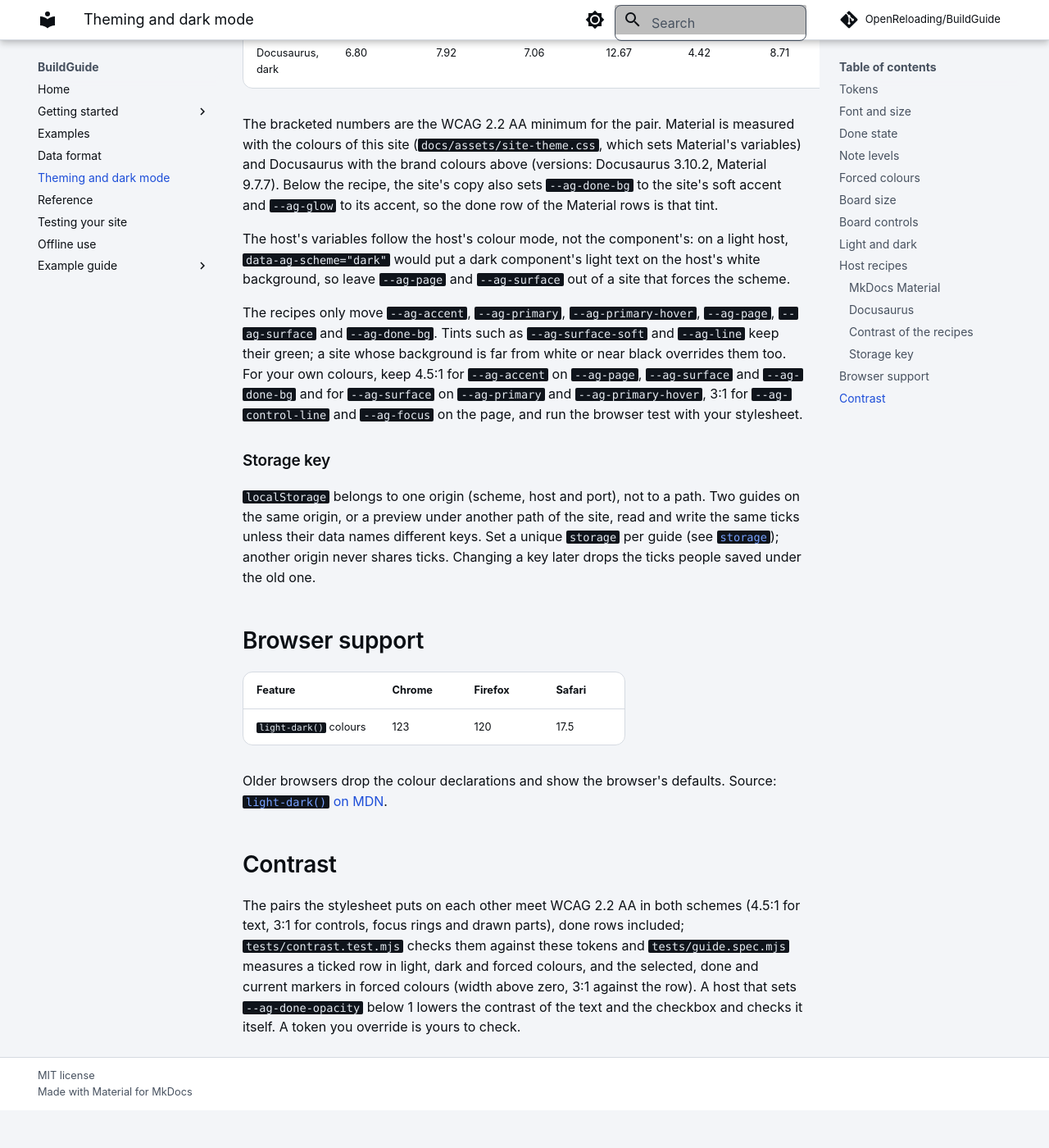
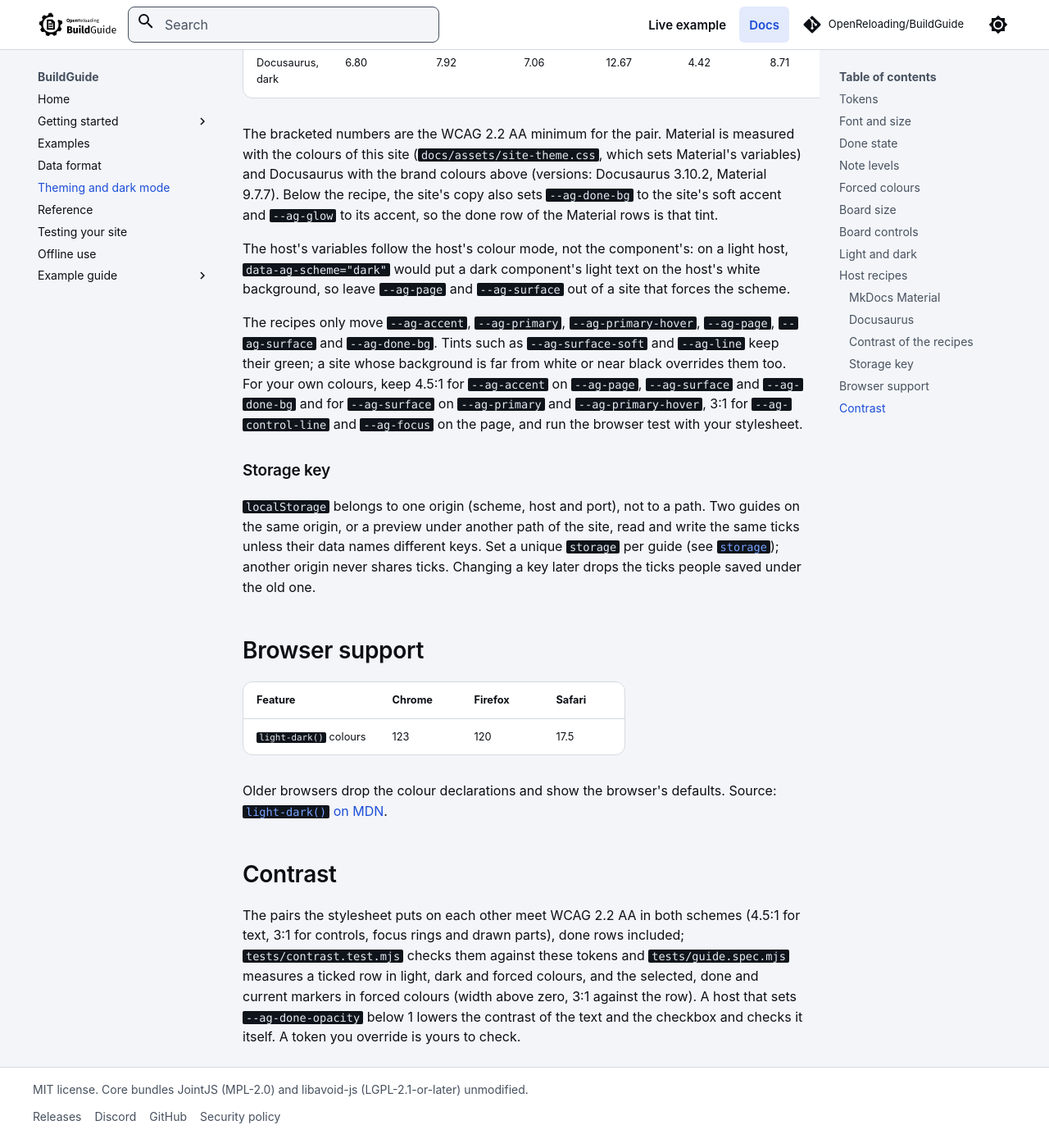
Before and after one commit to OpenReloading/BuildGuide, an MkDocs documentation site: the page built from docs/theming.md, in a window 1280 px wide and 1400 px high, scrolled down 9144 px. Shown: the whole window at 82% size. Built offline with MkDocs 1.6.1 and Material for MkDocs 9.7.7, drawn with Linux system fonts in a browser that asks for light colours; before the commit the page ends 10498 px from its top, so only the background shows below that.

Commit message:
docs: header and footer of the site
The header shows the wordmark as the home link, Material's search, the links
Live example, Docs and the repository link with its build-time facts, and the
light and dark toggle. Every control is at least 44px high, the content is at
most 1360px wide, and on a phone the links take a second row. The links sit in
the part of the header that instant navigation swaps, so the current section
follows the page.

The footer shows the licence line from `copyright` in mkdocs.yml and the links
Releases, Discord, GitHub and Security policy.

Refs #164

```diff
--- a/docs/assets/repo-widget.css
+++ b/docs/assets/repo-widget.css
@@ -1,4 +1,9 @@
-/* scrolls and anchors land below the sticky header: its repository link must not cover a component's buttons */
+/* scrolls and anchors land below the sticky header (61px, two rows on a phone): its links must not cover a component's buttons */
 html {
-  scroll-padding-top: 3rem;
+  scroll-padding-top: 72px;
 }
+@media (max-width: 480px) {
+  html {
+    scroll-padding-top: 124px;
+  }
+}
--- a/docs/assets/site-theme.css
+++ b/docs/assets/site-theme.css
@@ -58,8 +58,42 @@
   --md-code-hl-generic-color:#a8b2c0;
   --md-code-hl-variable-color:#a8b2c0;
 }
-.md-header,.md-tabs{border-bottom:1px solid var(--md-default-fg-color--lightest)}
+/* header and footer (overrides/partials/header.html, copyright.html) in px: Material's rem grows with the window; every control is at least 44px high */
+.md-header{border-bottom:1px solid var(--md-default-fg-color--lightest);box-shadow:none}
+.md-header__inner{max-width:1360px;min-height:60px;padding:0 40px;gap:8px}
+.md-sidebar{top:61px}
+.md-header__button{margin:0;padding:10px;min-width:44px;min-height:44px}
+.md-header .md-header__button.md-logo{display:block;padding:4px 0}
+.md-header .md-header__button.md-logo img{height:36px}
+[data-md-color-scheme=default] .md-logo img.md-logo__dark,[data-md-color-scheme=slate] .md-logo img.md-logo__light{display:none}
+.md-header__links{display:flex;flex-wrap:wrap;align-items:center;gap:4px;margin:0 0 0 auto;padding:0;list-style:none}
+.md-header__link{display:flex;align-items:center;min-height:44px;padding:0 12px;border-radius:6px;font-size:15px;font-weight:600;color:var(--md-default-fg-color)}
+.md-header__link:hover{color:var(--md-accent-fg-color)}
+.md-header__link[aria-current=true]{background:var(--md-accent-fg-color--transparent);color:var(--md-accent-fg-color)}
+.md-header__links .md-header__source{display:block;width:auto;max-width:none;margin:0}
+.md-header__source .md-source{min-height:44px;padding-right:12px;border-radius:6px;color:var(--md-default-fg-color);font-size:13px}
+.md-header__source .md-source__repository{max-width:none}
+.md-search__icon{color:var(--md-default-fg-color--light)}
+@media screen and (min-width:60em){
+  .md-search{flex:0 1 380px;padding:0}
+  .md-search__inner,[data-md-toggle=search]:checked~.md-header .md-search__inner{width:100%;padding:0}
+  .md-search__form,.md-search__form:hover{height:44px;border-radius:8px;background:var(--md-default-bg-color)}
+}
+@media (max-width:480px){
+  .md-header__inner{flex-wrap:wrap;padding:0 20px 8px}
+  .md-header__links{order:1;width:100%;margin:0;flex-wrap:nowrap}
+  .md-header__links .md-header__source{flex:1;min-width:0}
+  .md-header__source .md-source__repository{max-width:calc(100% - 24px)}
+  .md-header .md-header__button.md-logo{margin-right:auto}
+}
 .md-footer{border-top:1px solid var(--md-default-fg-color--lightest)}
+.md-footer-meta__inner{max-width:1360px;padding:8px 40px}
+@media (max-width:480px){.md-footer-meta__inner{padding:8px 20px}}
+.md-copyright{margin:0;font-size:14px}
+.md-copyright__highlight{margin:0}
+.md-typeset ul.md-copyright__links{display:flex;flex-wrap:wrap;gap:0 16px;margin:0;padding:0;list-style:none}
+.md-typeset ul.md-copyright__links li{margin:0}
+.md-copyright__links a{display:inline-flex;align-items:center;min-height:44px}
 
 /* type and radius; :where(:not(.ag-guide *)) leaves the components to their own stylesheet */
 .md-typeset{font-size:16px;line-height:1.55}
--- a/mkdocs.yml
+++ b/mkdocs.yml
@@ -4,7 +4,7 @@ site_url: !ENV [SITE_URL, 'https://openreloading.github.io/BuildGuide/']
 site_description: Interactive build guides from one data file, with the MkDocs plugin and the core browser library.
 repo_url: https://github.com/OpenReloading/BuildGuide
 repo_name: OpenReloading/BuildGuide
-copyright: MIT license
+copyright: MIT license. Core bundles JointJS (MPL-2.0) and libavoid-js (LGPL-2.1-or-later) unmodified.   # the footer line; keep it in step with the third-party notice in packages/core/src
 
 theme:
   name: material
--- /dev/null
+++ b/overrides/partials/copyright.html
@@ -0,0 +1,10 @@
+{#- The licence line is `copyright` in mkdocs.yml. -#}
+<div class="md-copyright">
+  <p class="md-copyright__highlight">{{ config.copyright }}</p>
+  <ul class="md-copyright__links">
+    <li><a href="{{ config.repo_url }}/releases">Releases</a></li>
+    <li><a href="https://discord.gg/hUCSjDYNaa">Discord</a></li>
+    <li><a href="{{ config.repo_url }}">GitHub</a></li>
+    <li><a href="https://github.com/OpenReloading/.github/blob/main/SECURITY.md">Security policy</a></li>
+  </ul>
+</div>
--- /dev/null
+++ b/overrides/partials/header.html
@@ -0,0 +1,38 @@
+{#- Material 9.7.7's partials/header.html with the wordmark instead of the page title and the site links before the
+    palette toggle. The links sit in data-md-component="header-topic", one of the parts that instant navigation
+    swaps, so the current section follows the page. -#}
+{% set section = "example" if page and page.url.startswith("example/") else "docs" if page and not page.is_homepage %}
+<header class="md-header" data-md-component="header">
+  <nav class="md-header__inner md-grid" aria-label="{{ lang.t('header') }}">
+    <label class="md-header__button md-icon" for="__drawer">
+      {% set icon = config.theme.icon.menu or "material/menu" %}
+      {% include ".icons/" ~ icon ~ ".svg" %}
+    </label>
+    <a href="{{ config.extra.homepage | d(nav.homepage.url, true) | url }}" title="{{ config.site_name | e }}" class="md-header__button md-logo" aria-label="{{ config.site_name }}" data-md-component="logo">
+      {% include "partials/logo.html" %}
+    </a>
+    {% if "material/search" in config.plugins %}
+      {% set search = config.plugins["material/search"] | attr("config") %}
+      {% if search.enabled %}
+        <label class="md-header__button md-icon" for="__search">
+          {% set icon = config.theme.icon.search or "material/magnify" %}
+          {% include ".icons/" ~ icon ~ ".svg" %}
+        </label>
+        {% include "partials/search.html" %}
+      {% endif %}
+    {% endif %}
+    <ul class="md-header__links" data-md-component="header-topic">
+      <li><a href="{{ 'example/' | url }}" class="md-header__link" aria-current="{{ (section == 'example') | lower }}">Live example</a></li>
+      <li><a href="{{ 'core/' | url }}" class="md-header__link" aria-current="{{ (section == 'docs') | lower }}">Docs</a></li>
+      <li class="md-header__source">{% include "partials/source.html" %}</li>
+    </ul>
+    {% if config.theme.palette %}
+      {% if not config.theme.palette is mapping %}
+        {% include "partials/palette.html" %}
+      {% endif %}
+    {% endif %}
+    {% if not config.theme.palette is mapping %}
+      {% include "partials/javascripts/palette.html" %}
+    {% endif %}
+  </nav>
+</header>
--- /dev/null
+++ b/overrides/partials/logo.html
@@ -0,0 +1,3 @@
+{#- The wordmark of the light scheme or the dark one; the link around it carries the name. -#}
+<img src="{{ 'assets/buildguide-light.svg' | url }}" alt="" class="md-logo__light">
+<img src="{{ 'assets/buildguide-dark.svg' | url }}" alt="" class="md-logo__dark">
```
Also changed, not shown: 1 other file.
